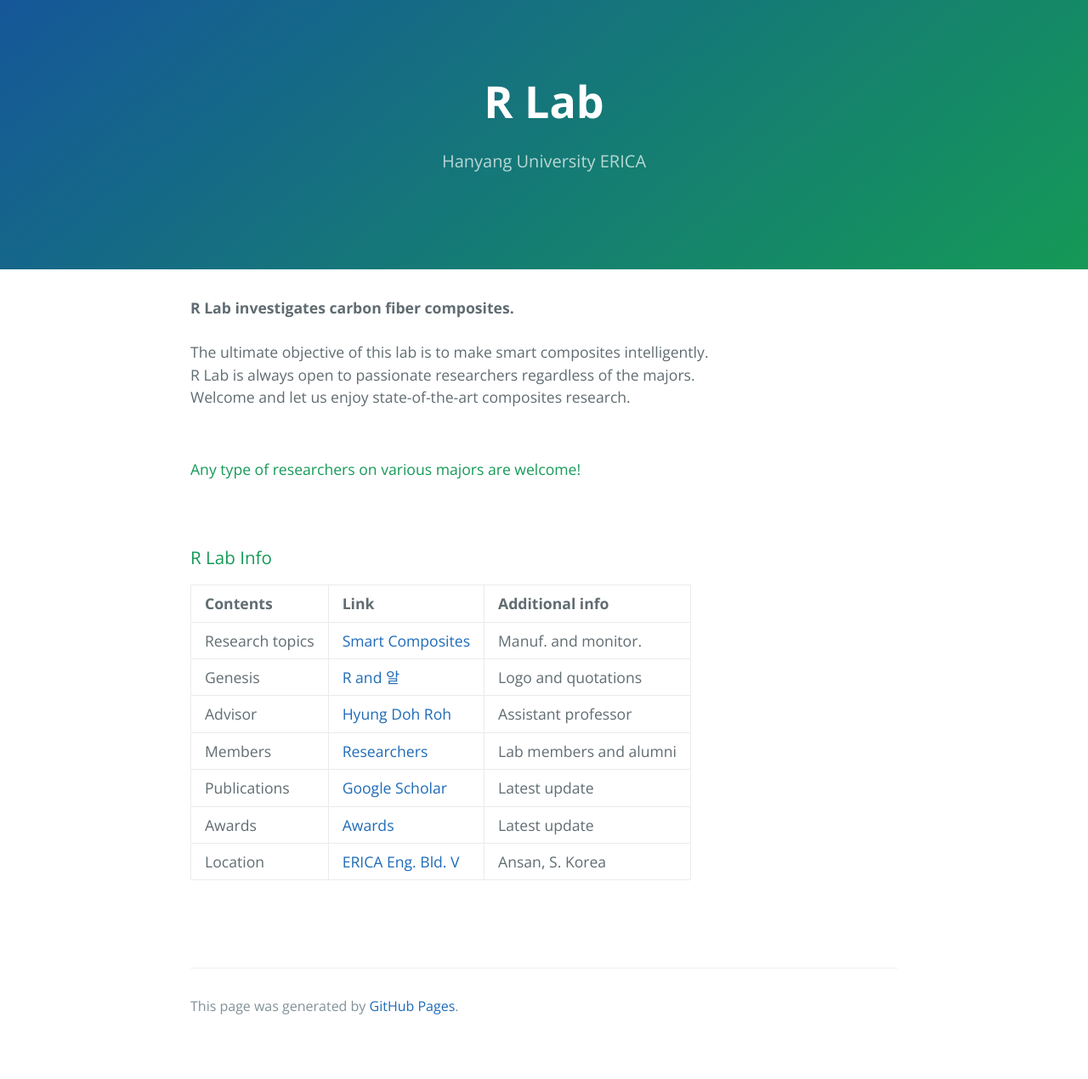
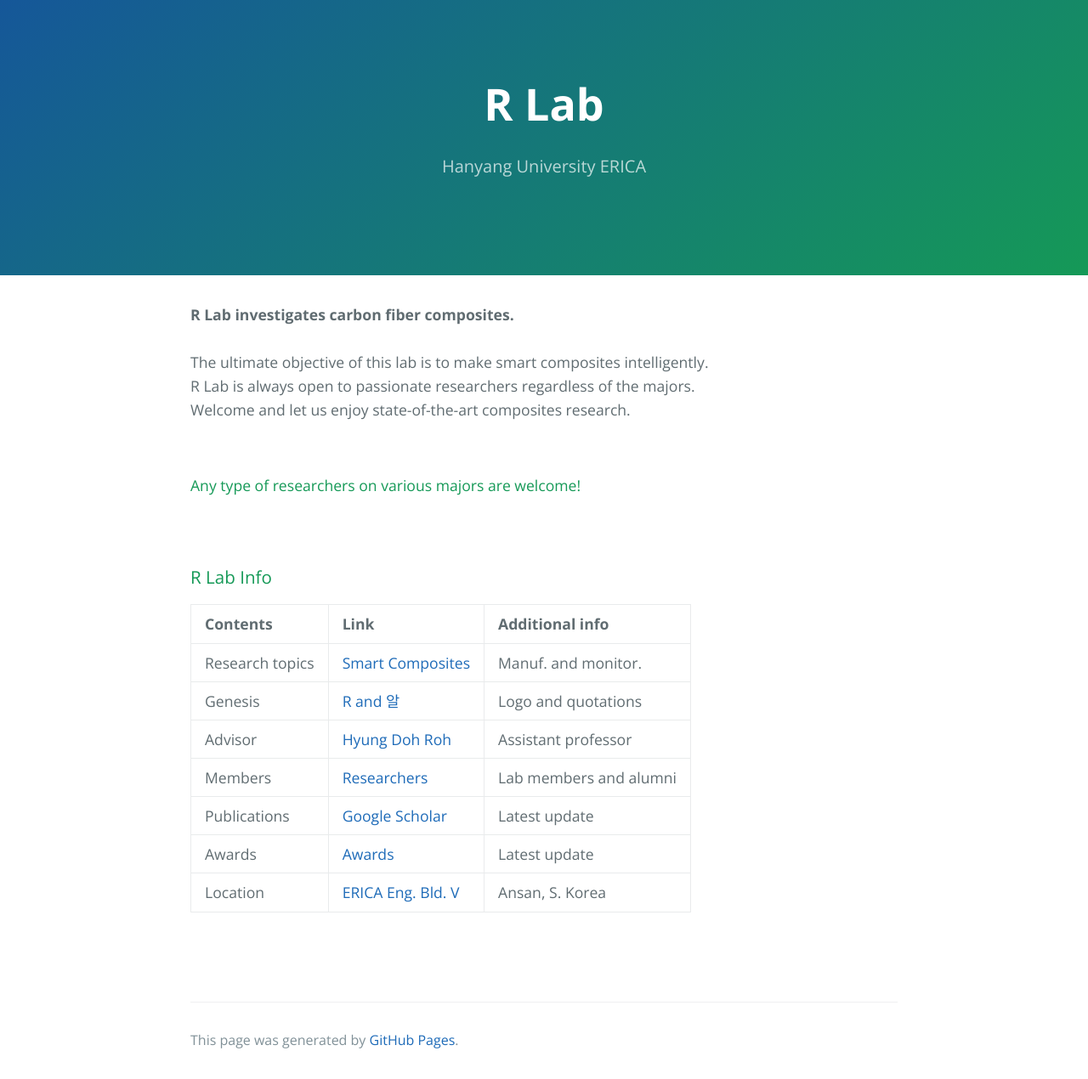
Before and after one commit to rhd1213/rhd1213.github.io, a Jekyll site: the page built from index.md, in a window 1280 px wide. Shown: the whole page at 85% size. Built offline with Jekyll 4.4.1, drawn with Linux system fonts in a browser that asks for light colours; our own code applies the rules of GitHub Pages for plain Markdown files; before the commit the page ends 1228 px from its top, so only the background shows below that.

Commit message:
Update jekyll-theme-cayman.scss

```diff
--- a/_sass/jekyll-theme-cayman.scss
+++ b/_sass/jekyll-theme-cayman.scss
@@ -30,13 +30,13 @@ body {
   margin: 0;
   font-family: "Open Sans", "Helvetica Neue", Helvetica, Arial, sans-serif;
   font-size: 20px;
-  line-height: 1.5;
+  line-height: 1.6;
   color: $body-text-color;
 }
 
 #skip-to-content {
-  height: 1px;
-  width: 1px;
+  height: 3px;
+  width: 3px;
   position: absolute;
   overflow: hidden;
   top: -10px;
```
